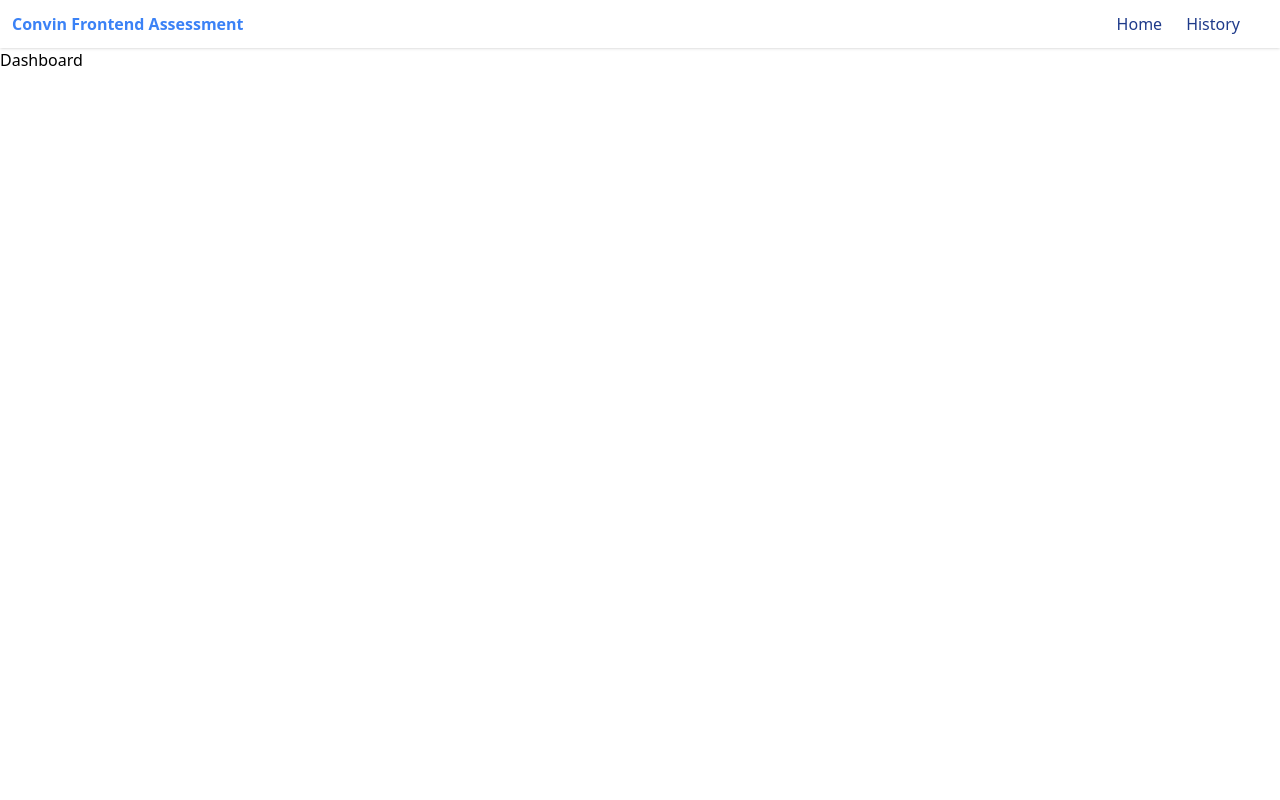
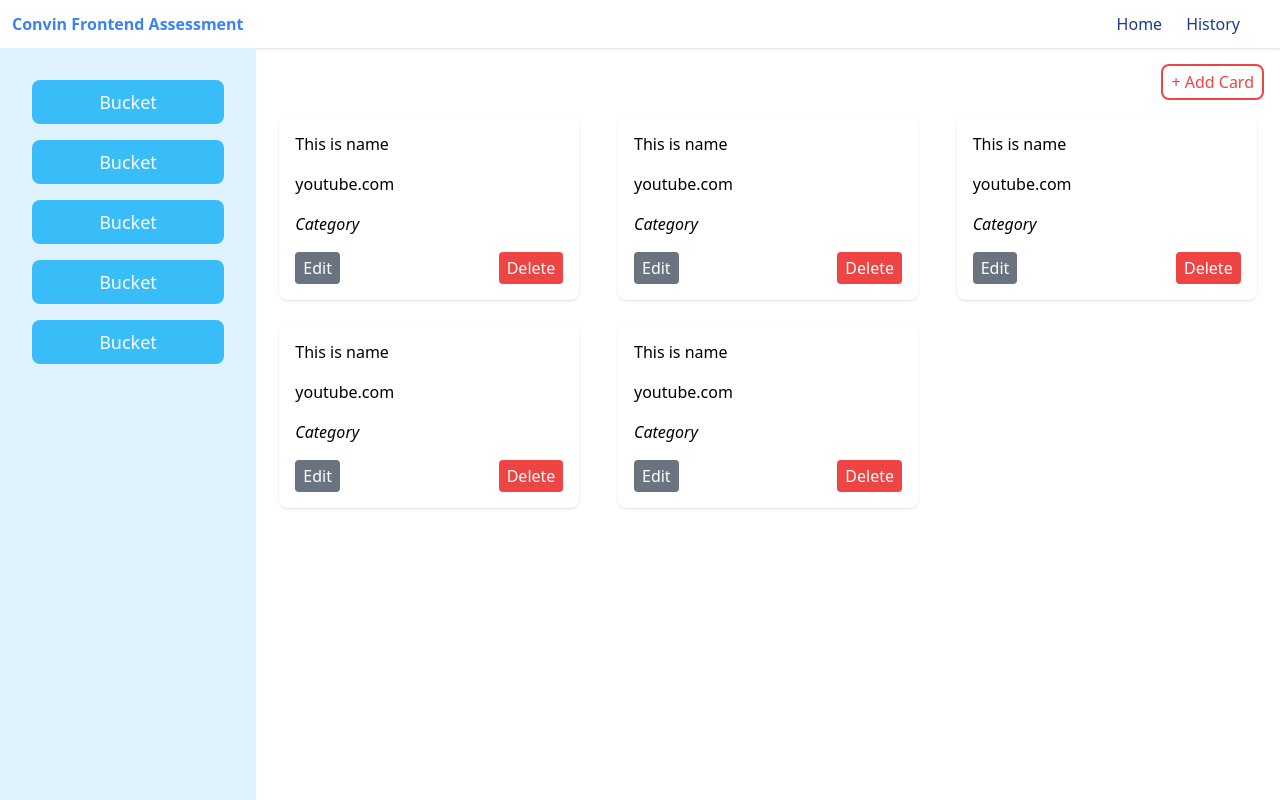
Before and after one commit to Sai-02/convin-frontend-assessment, a React (Create React App) app: page / in a window 1280 px wide. Built offline with nearby package versions, Linux system fonts and the light colour scheme.

Commit message:
dashboard design added

```diff
--- /dev/null
+++ b/src/components/Dashboard/Card.js
@@ -0,0 +1,21 @@
+import React from "react";
+
+const Card = () => {
+  return (
+    <div className="justify-self-center shadow rounded-lg p-4  cursor-pointer flex flex-col gap-4 w-[300px]">
+      <p className="">This is name</p>
+      <p className="">youtube.com</p>
+      <p className="italic">Category</p>
+      <div className="flex justify-between items-center">
+        <button className="rounded py-1 px-2 text-white bg-gray-500">
+          Edit
+        </button>
+        <button className="rounded py-1 px-2 text-white bg-red-500">
+          Delete
+        </button>
+      </div>
+    </div>
+  );
+};
+
+export default Card;
--- a/src/components/Dashboard/Dashboard.js
+++ b/src/components/Dashboard/Dashboard.js
@@ -1,9 +1,37 @@
-import React from 'react'
+import React from "react";
+import Card from "./Card";
+import Sidebar from "./Sidebar";
 
 const Dashboard = () => {
   return (
-    <div>Dashboard</div>
-  )
-}
+    <div className="grid grid-cols-10 ">
+      <div
+        className="col-span-2 "
+        style={{
+          height: "calc(100vh - 48px)",
+        }}
+      >
+        <Sidebar />
+      </div>
+      <div
+        className="col-span-8 p-4 flex flex-col gap-4"
+        style={{
+          height: "calc(100vh - 48px)",
+        }}
+      >
+        <div className="flex justify-end">
+          <button className="px-2 py-1 border-2 border-red-500 rounded-lg text-red-500">
+            + Add Card
+          </button>
+        </div>
+        <div className="grid grid-cols-3 gap-6">
+          {[...Array(5)].map((val, index) => {
+            return <Card />;
+          })}
+        </div>
+      </div>
+    </div>
+  );
+};
 
-export default Dashboard
+export default Dashboard;
--- a/src/components/Dashboard/Sidebar.js
+++ b/src/components/Dashboard/Sidebar.js
@@ -1,7 +1,19 @@
 import React from "react";
 
 const Sidebar = () => {
-  return <div>Sidebar</div>;
+  return (
+    <div className="bg-sky-100 h-full w-full text-white  grid ">
+      <div className="gap-4 text-lg flex flex-col p-8 ">
+        {[...Array(5)].map((val, index) => {
+          return (
+            <div className="flex justify-center cursor-pointer p-2   rounded-lg bg-sky-400">
+              Bucket
+            </div>
+          );
+        })}
+      </div>
+    </div>
+  );
 };
 
 export default Sidebar;
```
